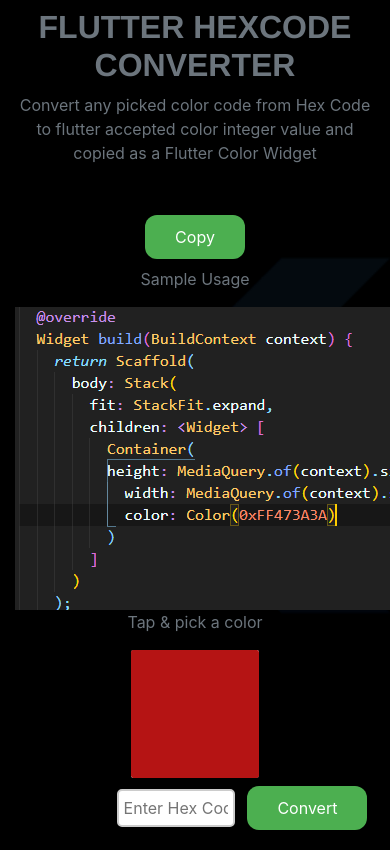
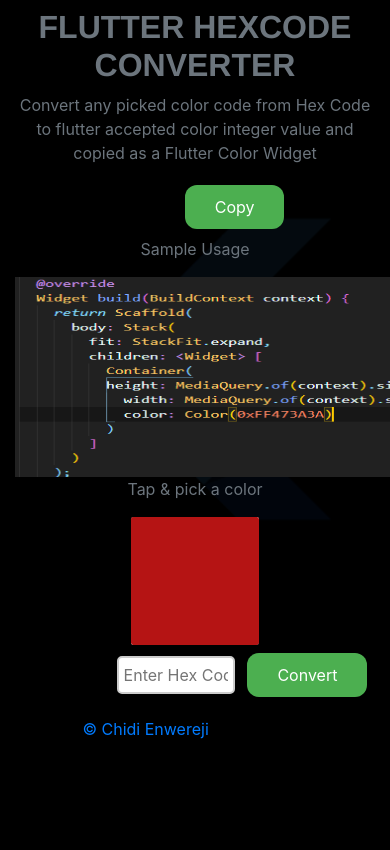
Before and after one commit to chidibede/Flutter-Color-Picker, a PHP site: page /convert.html in a window 390 px wide; the page is wider, and only the part inside the window is pictured. Shown: the top 850 px of that part. After the commit the page ends 739 px from the top of that part, so only its background shows below. Run offline with PHP 8.4, Linux system fonts and the light colour scheme; some libraries are stand-ins or nearby versions; some web fonts are replaced.

Commit message:
Modified the responsive nature

```diff
--- a/convert.html
+++ b/convert.html
@@ -37,7 +37,7 @@
         <div class="row">
             <div class="col-md-12 text-center">
                 <p class="text-muted mt-1">Sample Usage</p>
-                <img src="img/sample.png" alt="" class="sample-image">
+                <img src="img/sample.png" alt=""  height="200" width="500">
                 <p class="text-muted">Tap & pick a color</p>
                 <canvas class="color-picker" width="200" height="100" style="border:1px solid #000000;"></canvas>
                 <div class="mt-1 convert-div mb-3">
--- a/css/main.css
+++ b/css/main.css
@@ -75,17 +75,6 @@ body {
     background-size: cover;
 }
 
-#convertedInp {
-    background-color:rgba(0, 0, 0, 0);
-    color:white;
-    border: none;
-    outline:none;
-    height:30px;
-    transition:height 1s;
-    -webkit-transition:height 1s;
-    font-size:20px;
-    width: 80%;
-}
 
 .sample-image{
     height: 100;
```
